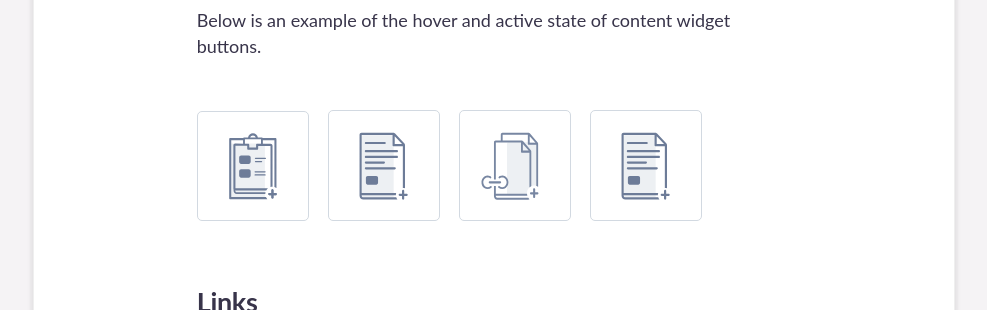
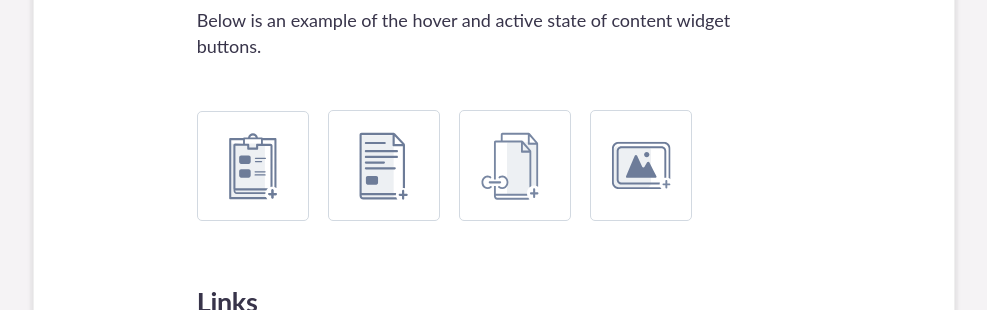
Before and after one commit to TheAppBuilderTeam/tab-pattern-library, a Jekyll site: the page built from cms/buttons/index.html, in a window 1280 px wide. Shown: the part 1625-1935 px from the top of the page, without its empty margins (261-1248 px from the left). Built offline with Jekyll 4.4.1, drawn with Linux system fonts in a browser that asks for light colours; some web fonts are replaced.

Commit message:
adding content widget buttons and new colour

```diff
--- /dev/null
+++ b/_sass/cms/_cms_colours.scss
@@ -0,0 +1,19 @@
+li.colour__block {
+  width: 22.6%;
+  margin-right: 2%;
+  height: 135px;
+  display: inline-block;
+  position: relative;
+  border-radius: 7px; }
+  li.colour__block:last-child {
+    margin-right: 0; }
+  li.colour__block--onecms {
+    background: #6A6F75; }
+  li.colour__block--twocms {
+    background: #9A9FA5; }
+  li.colour__block--threecms {
+    background: #0570B6; }
+  li.colour__block--fourcms {
+      background: #D62D29; }
+ li.colour__block--fivecms {
+      background: #EDF0F3; }
--- a/_sass/cms/_styles.scss
+++ b/_sass/cms/_styles.scss
@@ -91,28 +91,7 @@
 	border: none;
 	margin: 15px 15px 15px 0;
 }
-/* widget buttons
-.widget-button {
-    @include fadeAnimation;
-	@include latoSemibold;
-	font-size: 15px;
-	padding: 20px 20px;
-	border-radius: 5px;
-	border: none;
-	margin: 15px 15px 15px 0
 
-}
-
-.widget-button--primary {
-    color: $white;
-	background: $buttonPrimary;
-	border: $buttonPrimary;
-	&:hover{
-		background: darken($buttonPrimary, 5%);
-	}
-
-}
-*/
 .button--primary{
 	color: $white;
 	background: $buttonPrimary;
@@ -133,12 +112,6 @@
 
 }
 
-/* .button--widget--1 {
-    &:hover{
-		background: darken($buttonWidget, 5%);
-	}
-
-} */
 
 .button--widget--1 {
     &:hover:not(.active) {
@@ -165,6 +138,17 @@
 .button--widget--3 {
     padding: 20px 30px 20px 20px;
 }
+
+.button--widget--4 img {
+    width: 60px;
+    padding-top: 10px;
+    margin-bottom: 10px;
+}
+
+.button--widget--4 {
+    padding: 20px 20px 20px 20px;
+}
+
 .button--secondary{
 	color: $buttonSecondaryText;
 	background: $white;
--- a/cms/buttons/index.html
+++ b/cms/buttons/index.html
@@ -46,7 +46,7 @@
     <button class="button--widget button--widget--1 "><img src="{{ site.baseurl }}/assets/images/cms/new_icons/list_icon.svg"></button>
      <button class="button--widget button--widget--1 "><img src="{{ site.baseurl }}/assets/images/cms/new_icons/page_icon.svg"></button>
     <button class="button--widget button--widget--1 button--widget--3"><img src="{{ site.baseurl }}/assets/images/cms/new_icons/existing_icon.svg"></button>
-   <button class="button--widget button--widget--1 "><img src="{{ site.baseurl }}/assets/images/cms/new_icons/page_icon.svg"></button>
+   <button class="button--widget button--widget--1 button--widget--4"><img src="{{ site.baseurl }}/assets/images/cms/new_icons/image_icon.svg"></button>
 
 </div>
 <h2>Links</h2>
```
Also changed, not shown: cms/colours/index.html (+11 -4 lines), assets/images/cms/new_icons/drawable-hdpi/Group 11.png (added), assets/images/cms/new_icons/drawable-xhdpi/Group 11.png (added), assets/images/cms/new_icons/drawable-xxhdpi/Group 11.png (added), assets/images/cms/new_icons/drawable-xxxhdpi/Group 11.png (added), assets/images/cms/new_icons/drawable/Group 11.png (added), assets/images/cms/new_icons/image_icon.svg (added), assets/images/cms/new_icons/video_icon.png (added), assets/images/cms/new_icons/video_icon.svg (added).
